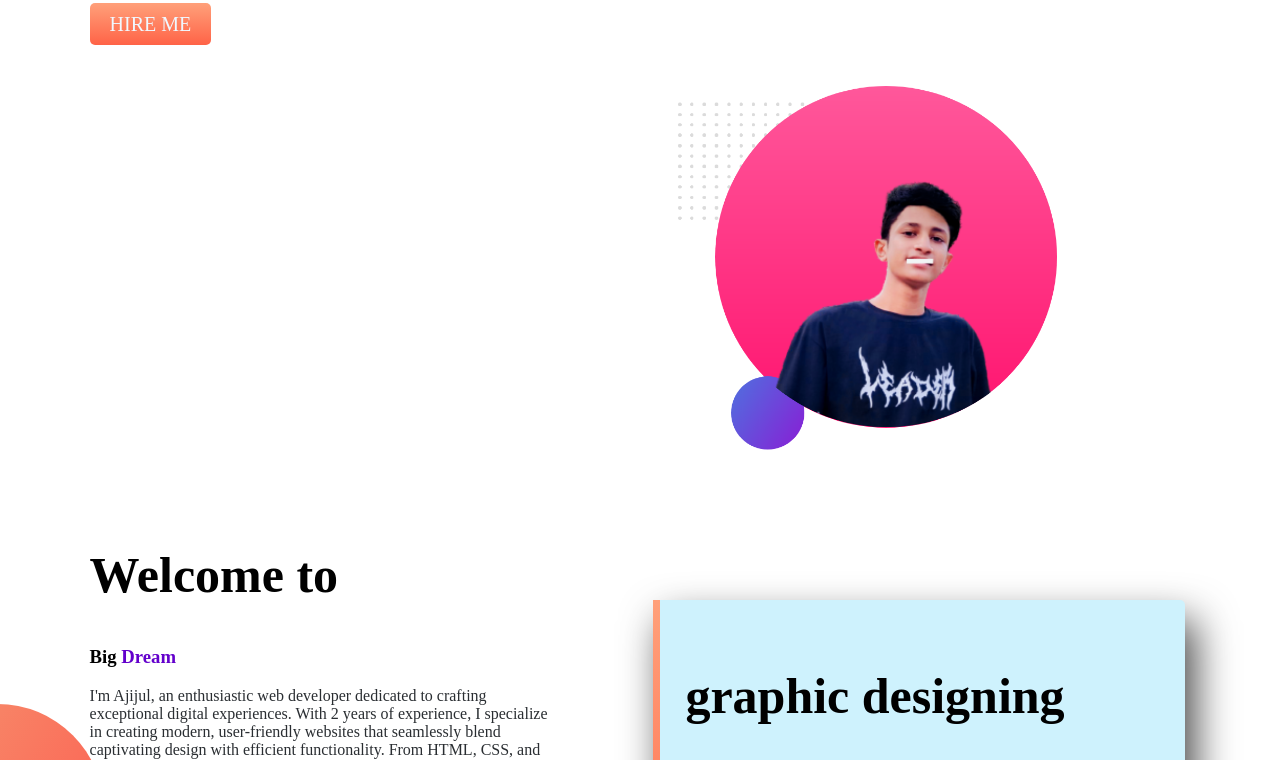
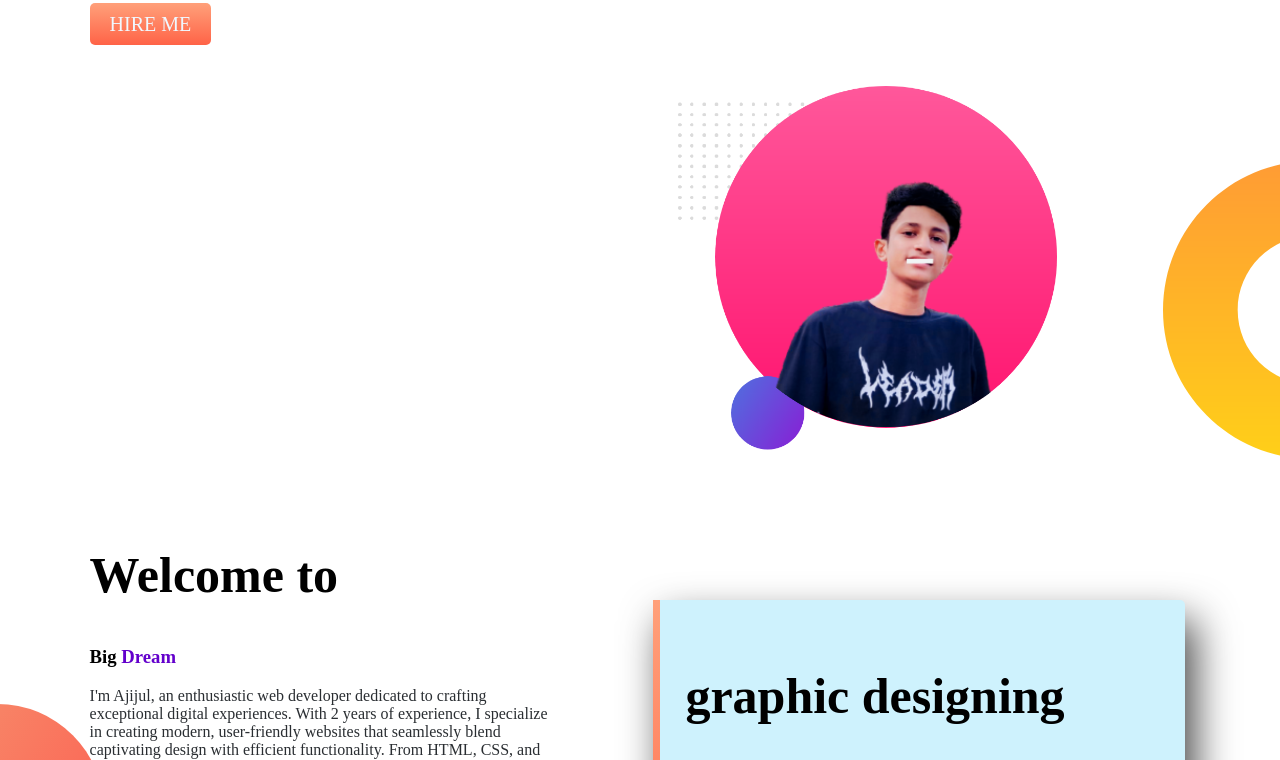
Before and after one commit to sinanchowdhury/tab-1, a plain HTML site: page index.html in a window 1280 px wide. Shown: the part 490-1250 px from the top of the page. Drawn offline with Linux system fonts and the light colour scheme; files whose address does not match are found by name.

Commit message:
Update style.css

```diff
--- a/style.css
+++ b/style.css
@@ -55,7 +55,7 @@ section{
  .form2{
     width:100%;
     margin-top: 50px;
-    background-image: url(dream-bg.png);
+    background-image: url(images/dream-bg.png);
     background-repeat: no-repeat;
     background-position: right;
 
```
